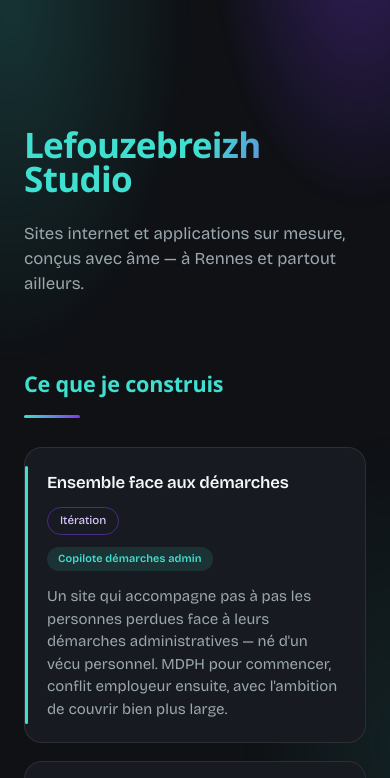
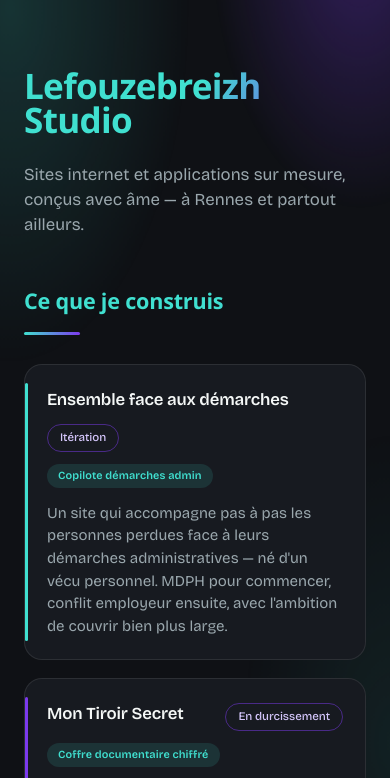
Before and after one commit to Lefouzebreizh/lefouzebreizh.github.io, a plain HTML site: page index.html in a window 390 px wide. Shown: the top 778 px of the page. Drawn offline with nearby package versions, Linux system fonts and the light colour scheme; a web font is replaced by a local one.

Commit message:
Resserre le rythme vertical entre les sections
.shell > * + * (72-148px selon vw) créait des vides énormes sur écran
large, cumulés en plus au padding-top propre du héros et de la CTA.
Réduit à 48-96px, et proportionnellement le padding-top du héros
(88-196px → 48-100px) et de la CTA (56-96px → 32-56px) qui
s'additionnait au margin-top plutôt que le remplacer.

Co-Authored-By: Claude Sonnet 5 <noreply@anthropic.com>

```diff
--- a/index.html
+++ b/index.html
@@ -72,7 +72,7 @@
   /* Rythme vertical : un seul espacement généreux entre les grands blocs,
      posé une fois ici plutôt que répété section par section. */
   .shell > * + * {
-    margin-top: clamp(72px, 11vw, 148px);
+    margin-top: clamp(48px, 6vw, 96px);
   }
 
   /* ---- Texte en dégradé -------------------------------------------------
@@ -120,7 +120,7 @@
 
   /* ---- Hero -------------------------------------------------------- */
   .hero {
-    padding-top: clamp(88px, 15vh, 196px);
+    padding-top: clamp(48px, 8vh, 100px);
   }
 
   .hero h1 {
@@ -321,7 +321,7 @@
     align-items: flex-end;
     justify-content: space-between;
     gap: clamp(24px, 4vw, 48px);
-    padding-top: clamp(56px, 9vh, 96px);
+    padding-top: clamp(32px, 5vh, 56px);
     border-top: 1px solid var(--hairline);
   }
 
```
